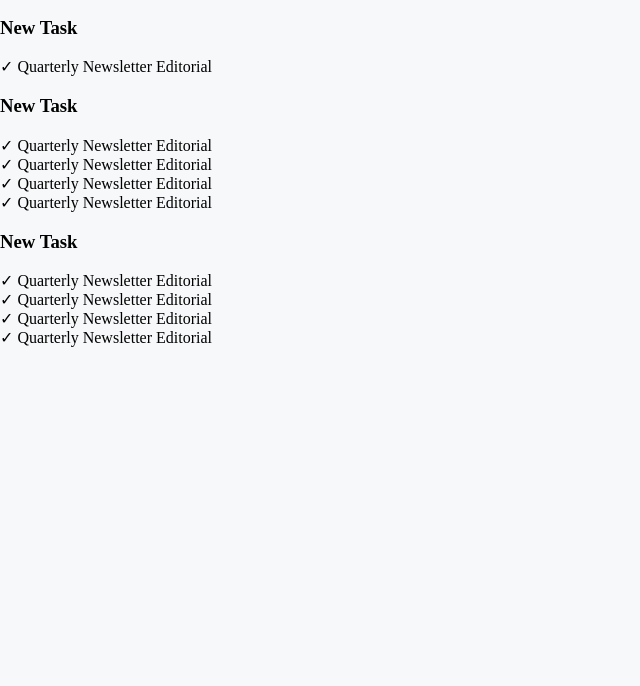
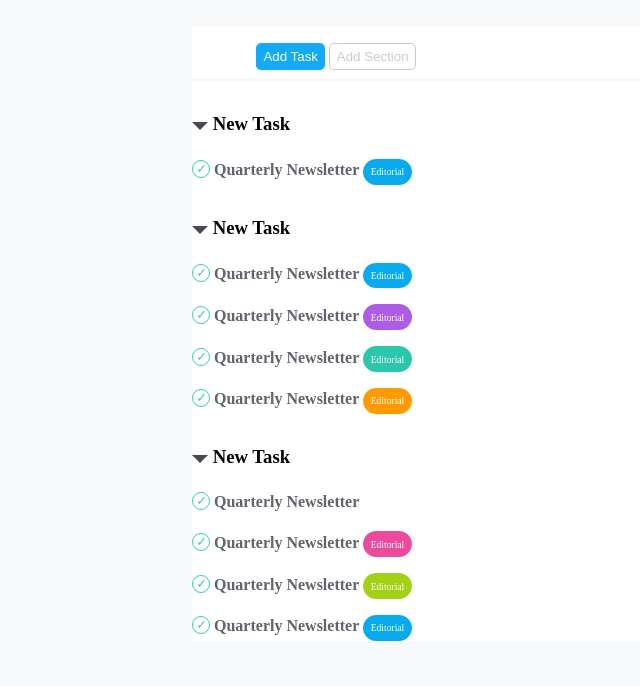
Before and after one commit to VictorEnache/html-css-toboolist, a plain HTML site: page index.html in a window 1280 px wide. Shown: the part 114-800 px from the top of the page, without its empty margins (0-640 px from the left). Drawn offline with Linux system fonts and the light colour scheme.

Commit message:
add color to labels

```diff
--- a/css/style.css
+++ b/css/style.css
@@ -3,7 +3,9 @@
     colors:
         <body> #F6F8F9
         <hr> #F6F8F9
-
+        .blue_button #14AAF5
+        .blue_button(text) #F9FDFF
+        .white_button(text) #C5CCD1
 */
 
 
@@ -11,11 +13,16 @@ body{
     background-color: #F6F8F9;
     margin: 0;
 }
+
+h3{
+    margin-top: 0;
+    margin-bottom: 0.5rem;
+}
 /* --- */
 
 
-/* main header and logo */
-#main_header{
+/* primary header awith logo img + text */
+#primary_header{
     background-color: white;
 
 }
@@ -31,14 +38,128 @@ body{
     vertical-align: text-bottom;
     font-size: xx-large;
     font-weight: 800;
+}
 /* --- */
 
 
+/* Primary main */
+#primary_main{
+    background-color: white;
+    width: 70%;
+    margin: 0 auto;
+    margin-top: 2.75rem;
+}
 
+.button_holder{
+    padding-top: 1rem;
+    padding-left: 4rem;
+}
 
+button{
+    padding-top: 0.3rem;
+    padding-bottom: 0.3rem;
+    padding-right: 0.4rem;
+    padding-left: 0.4rem;
+    border-radius: 0.3rem;
+    border: none;
+}
 
+.blue_button{
+    border: 1px solid #14AAF5;
+    background-color: #14AAF5;
+    color: #F9FDFF;
+}
 
+.white_button{
+    background-color: #ffffff;
+    border: 1px solid #C5CCD1;
+    color: #C5CCD1;
+}
+
+hr{
+    height: 0.2rem;
+    background-color:#F6F8F9;
+    border: none;
+    margin-bottom: 0;
+}
+
+/* secondary main */
+.typology{
+    margin-top: 2rem;
+}
+
+.arrow_down {
+    display: inline-block;
+    width: 0;
+    height: 0;
+    border-left: 0.5rem solid transparent;
+    border-right: 0.5rem solid transparent;
+    border-top: 0.5rem solid #434851;
+  }
+
+.check{
+    display: inline-block;
+    border: 1px solid #3ACAB0;
+    color: #3ACAB0;
+    width: 1rem;
+    height: 1rem;
+    border-radius: 50%;
 
 
 
 }
+
+.inside{
+     font-size: 0.8rem;
+     padding-left: 0.2rem;
+     vertical-align: text-top;
+}
+
+.check_text{
+    font-weight: 600;
+    color: #60656C;
+}
+
+.label{
+    display: inline-block;
+    /* border: 1px solid #09A9ED; */
+    font-size: 0.6rem;
+    padding: 0.4rem;
+    border-radius: 0.8rem;
+    color: white;
+}
+
+.blue{
+    border: 1px solid #09A9ED;
+    background-color: #09A9ED;
+
+}
+
+.violet{
+    border: 1px solid #AB5DE6;
+    background-color: #AB5DE6;
+}
+
+.green{
+    border: 1px solid #2CC6AB;
+    background-color: #2CC6AB;
+}
+
+.orange{
+    border: 1px solid #FF9B00;
+    background-color: #FF9B00;
+}
+
+.pink{
+    border: 1px solid #EC4A9D;
+    background-color: #EC4A9D;
+}
+
+.light_green{
+    border: 1px solid #A3D116;
+    background-color: #A3D116;
+}
+
+div>span{
+    margin-top: 1rem;
+}
--- a/index.html
+++ b/index.html
@@ -44,7 +44,7 @@
                 <div>
                     <span class="check"><span class="inside">&#10003</span> </span>
                     <span class="check_text">Quarterly Newsletter</span>
-                    <span class="label">Editorial</span>
+                    <span class="label blue">Editorial</span>
                 </div>
             </section>
 
@@ -53,22 +53,22 @@
                 <div>
                     <span class="check"><span class="inside">&#10003</span> </span>
                     <span class="check_text">Quarterly Newsletter</span>
-                    <span class="label">Editorial</span>
+                    <span class="label blue">Editorial</span>
                 </div>
                 <div>
                     <span class="check"><span class="inside">&#10003</span> </span>
                     <span class="check_text">Quarterly Newsletter</span>
-                    <span class="label">Editorial</span>
+                    <span class="label violet">Editorial</span>
                 </div>
                 <div>
                     <span class="check"><span class="inside">&#10003</span> </span>
                     <span class="check_text">Quarterly Newsletter</span>
-                    <span class="label">Editorial</span>
+                    <span class="label green">Editorial</span>
                 </div>
                 <div>
                     <span class="check"><span class="inside">&#10003</span> </span>
                     <span class="check_text">Quarterly Newsletter</span>
-                    <span class="label">Editorial</span>
+                    <span class="label orange">Editorial</span>
                 </div>
 
             </section>
@@ -83,17 +83,17 @@
                 <div>
                     <span class="check"><span class="inside">&#10003</span> </span>
                     <span class="check_text">Quarterly Newsletter</span>
-                    <span class="label">Editorial</span>
+                    <span class="label pink">Editorial</span>
                 </div>
                 <div>
                     <span class="check"><span class="inside">&#10003</span> </span>
                     <span class="check_text">Quarterly Newsletter</span>
-                    <span class="label">Editorial</span>
+                    <span class="label light_green">Editorial</span>
                 </div>
                 <div>
                     <span class="check"><span class="inside">&#10003</span> </span>
                     <span class="check_text">Quarterly Newsletter</span>
-                    <span class="label">Editorial</span>
+                    <span class="label blue">Editorial</span>
                 </div>
             </section>
 
```
